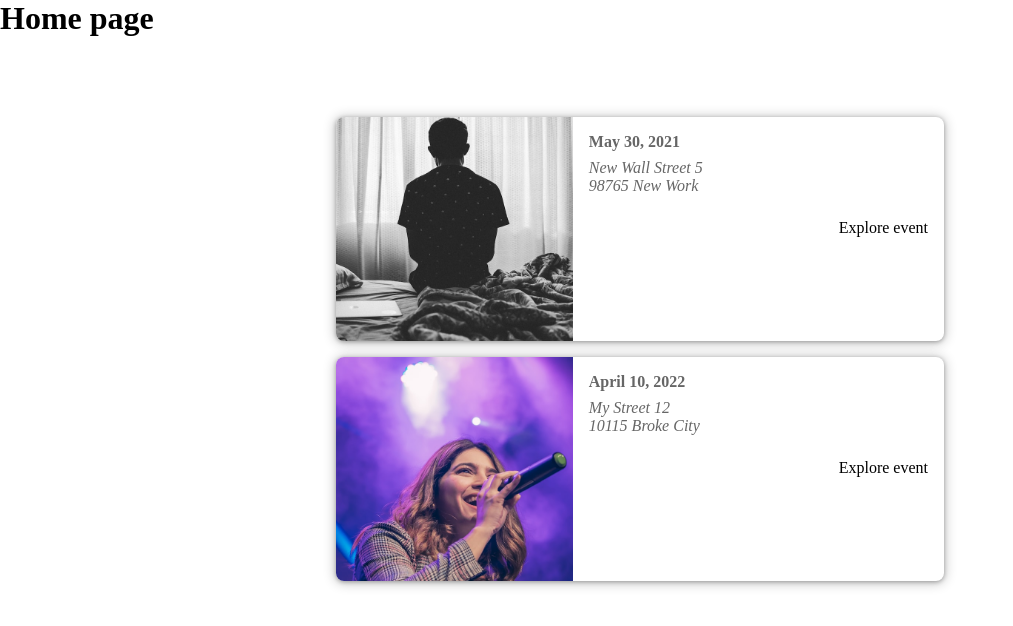
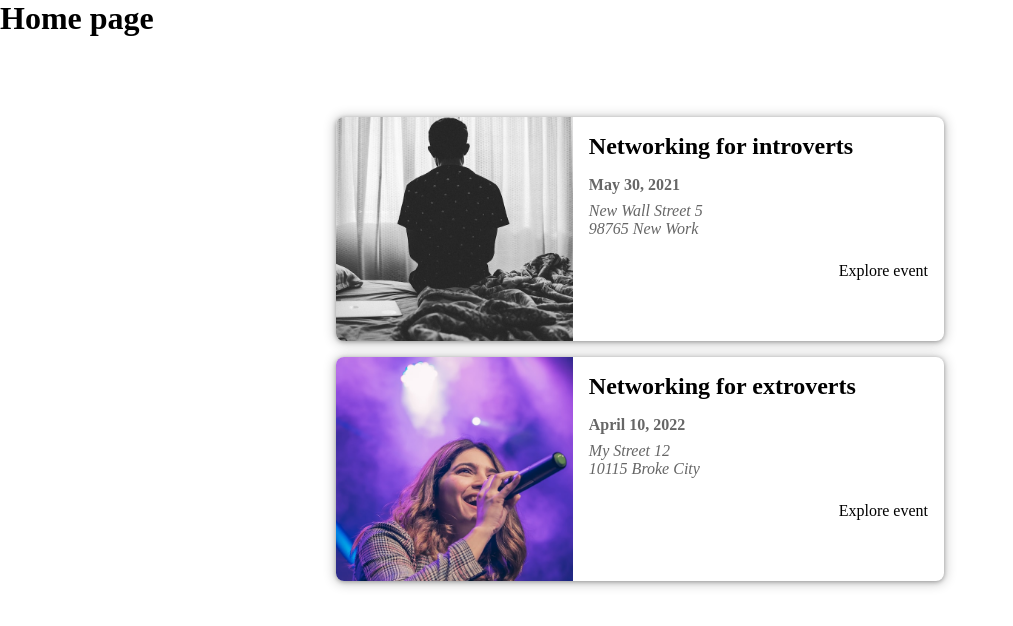
Before and after one commit to uxmoon/nextjs-project-routing, a Next.js app: page / in a window 1280 px wide. Shown: the top 626 px of the page, without its empty margins (0-1013 px from the left). Built offline with nearby package versions, Linux system fonts and the light colour scheme.

Commit message:
Add missing title prop

```diff
--- a/components/events/EventList.js
+++ b/components/events/EventList.js
@@ -9,6 +9,7 @@ export default function EventList(props) {
         <EventItem
           key={evt.id}
           id={evt.id}
+          title={evt.title}
           location={evt.location}
           date={evt.date}
           image={evt.image}
```
